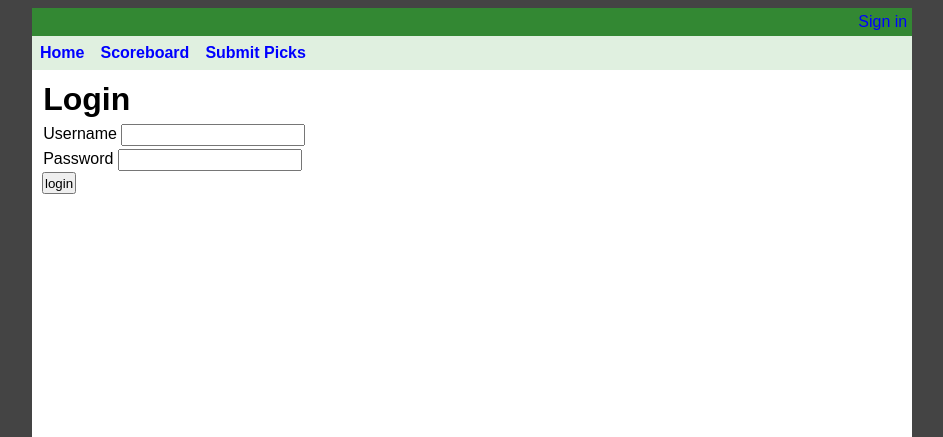
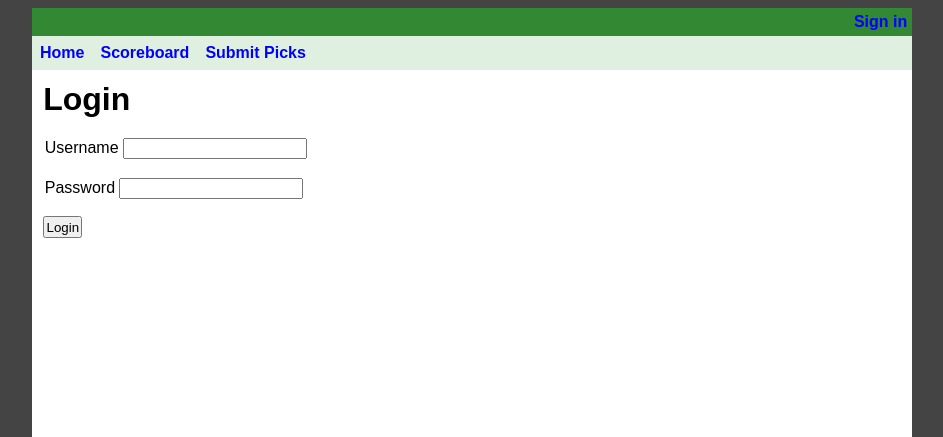
Before and after one commit to tsyip88/nflsportsfantasy, a Django app: page /login/ in a window 1280 px wide. Shown: the top 437 px of the page, without its empty margins (168-1111 px from the left). Run offline with Django 3.2, Linux system fonts and the light colour scheme.

Commit message:
improve layout

```diff
--- a/poolie/static/base.css
+++ b/poolie/static/base.css
@@ -6,6 +6,7 @@
 a {
 	color:blue;
 	text-decoration:none;
+	font-weight:bold;
 }
 
 body {
--- a/poolie/templates/login.html
+++ b/poolie/templates/login.html
@@ -16,9 +16,15 @@
 	{% endif %}
 
 	{% csrf_token %}
+		<div class="form">
 		<p>Username {{login_form.username}}</p>
+		</div>
+		<div class="form">
 		<p>Password {{login_form.password}}</p>
-		<input type="submit" value="login" />
+		</div>
+		<div class="form">
+		<input type="submit" value="Login" />
+		</div>
 	</form>
 {% endif %}
 {% endblock %}
```
Also changed, not shown: 1 other file.
